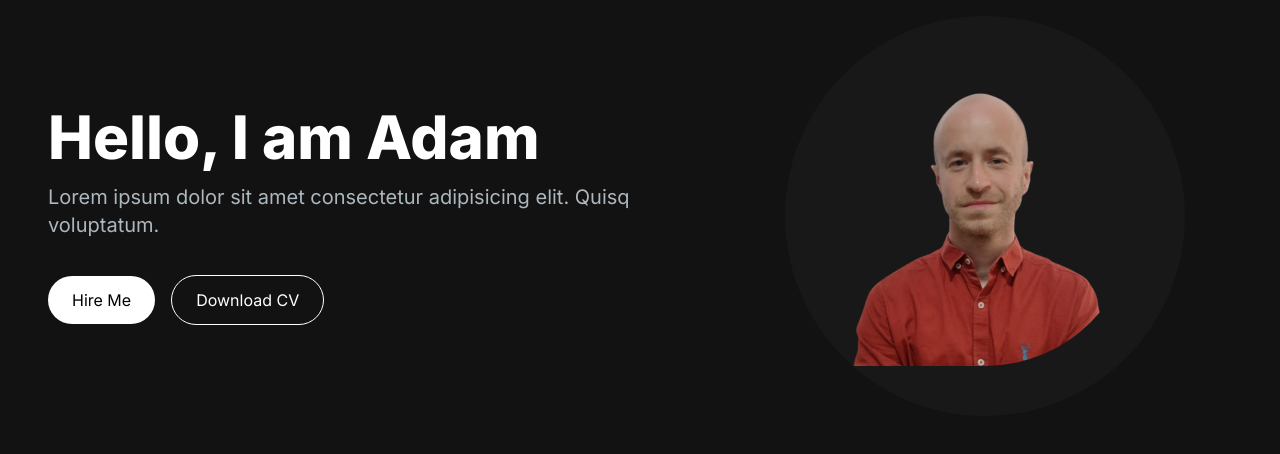
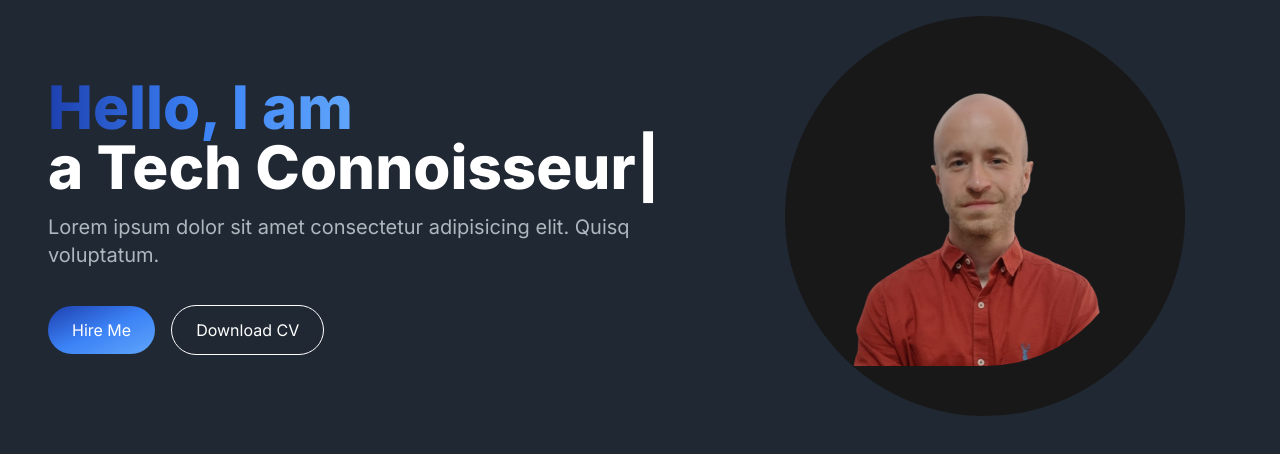
Before and after one commit to acz1992/portfolio, a Next.js app: page / in a window 1280 px wide. Shown: the top 454 px of the page. Built offline with nearby package versions, Linux system fonts and the light colour scheme.

Commit message:
Add typed dnimatoon and finish styling Hero Section

```diff
--- a/package.json
+++ b/package.json
@@ -16,6 +16,7 @@
     "postcss": "8.4.35",
     "react": "18.2.0",
     "react-dom": "18.2.0",
+    "react-type-animation": "^3.2.0",
     "tailwindcss": "3.4.1"
   }
 }
--- a/src/app/page.js
+++ b/src/app/page.js
@@ -3,7 +3,8 @@ import HeroSection from "../components/HeroSection";
 
 export default function Home() {
 	return (
-		<main className="flex min-h-screen flex-col bg-[#121212] container ">
+		//Otehrwise bg-[#121212 ]
+		<main className="flex min-h-screen flex-col bg-[#202833] container ">
 			<div class="container mx-auto px-12 py-4">
 				<HeroSection />
 			</div>
--- a/src/components/HeroSection.jsx
+++ b/src/components/HeroSection.jsx
@@ -1,24 +1,48 @@
+"use client";
+
 import React from "react";
 import Image from "next/image";
+import { TypeAnimation } from "react-type-animation";
 
 const HeroSection = () => {
 	return (
 		<section>
 			<div className="grid grid-cols-1 sm:grid-cols-12">
-				<div className="col-span-7 place-self-center">
-					<h1 className="text-white mb-4 text-4xl lg:text-6xl font-extrabold">
-						Hello, I am Adam{" "}
+				<div className="col-span-7 place-self-center text-center sm:text-left">
+					<h1 className="text-white mb-4 text-4xl sm:text-5xl lg:text-6xl font-extrabold">
+						<span className="text-transparent bg-clip-text bg-gradient-to-r from-blue-800 via-blue-500 to-blue-400">
+							Hello, I am{" "}
+						</span>
+						<br />
+						<TypeAnimation
+							sequence={[
+								"Adam",
+								1000, // wait 1s before replacing "Mice" with "Hamsters"
+								"a Fullstack Developer",
+								1000,
+								"a Tech Connoisseur",
+								1000,
+								"an Aspiring Ukelele superstar",
+								1000,
+							]}
+							wrapper="span"
+							speed={50}
+							repeat={Infinity}
+						/>
 					</h1>
-					<p className="text-[#ADB7BE] text-lg mb-6 lg:text-xl">
+					<p className="text-[#ADB7BE] text-base sm:text-lg mb-6 lg:text-xl">
 						Lorem ipsum dolor sit amet consectetur adipisicing elit.
 						Quisq voluptatum.
 					</p>
 					<div>
-						<button className="px-6 py-3 rounded-full mr-4 bg-white hover:bg-slate-200 text-black">
+						<button className="px-6 py-3 w-full sm:w-fit rounded-full mr-4 bg-gradient-to-br from-blue-800 via-blue-500 to-blue-400 hover:bg-slate-200 text-white">
 							Hire Me
 						</button>
-						<button className="px-6 py-3 rounded-full bg-transparent hover:bg-slate-800 text-white border border-white mt-3">
-							Download CV
+						{/* below: bg-gradient-to-br from-blue-800 via-blue-500 to-blue-400 */}
+						<button className="px-1 py-1 w-full sm:w-fit rounded-full bg-transparent hover:bg-slate-800 text-white border border-white mt-3">
+							<span className="block bg-[#202833] hover:bg-slate-800 rounded-full px-5 py-2">
+								Download CV
+							</span>
 						</button>
 					</div>
 				</div>
```
Also changed, not shown: 2 other files (tests, documents, lock files or other folders).
